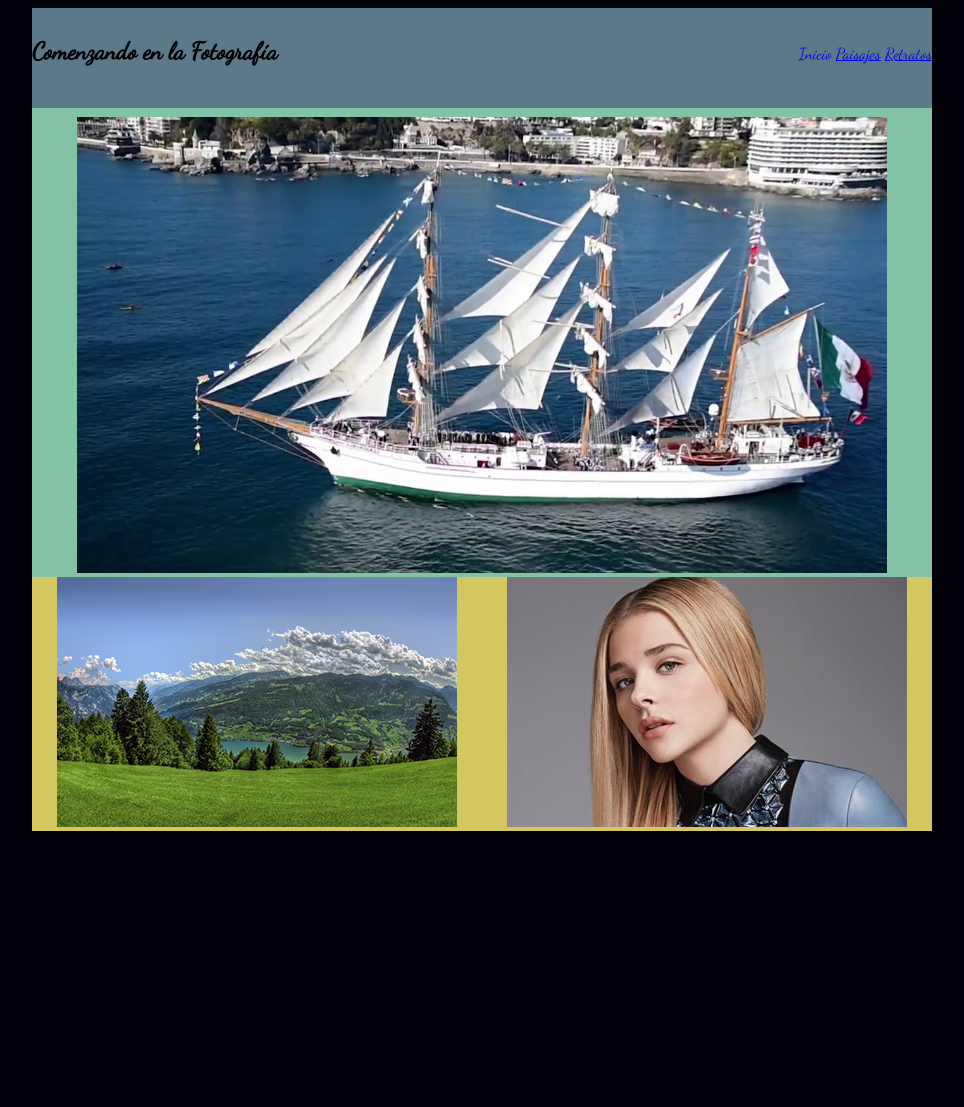
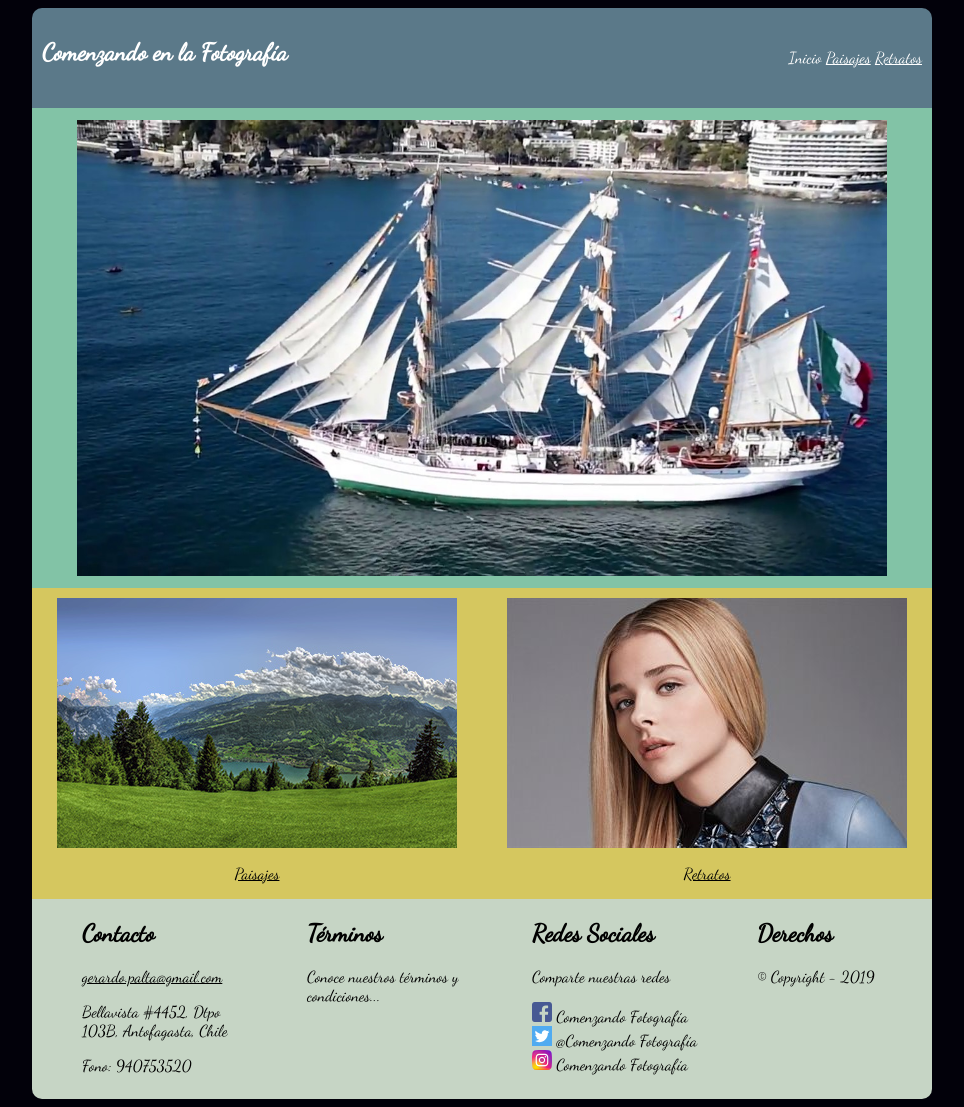
Before and after one commit to gerardoandres85/CSS-y-Dise-o-Web-Responsive---Gerardo-Palta, a plain HTML site: page index.html in a window 1280 px wide. Shown: the whole page, without its empty margins (158-1122 px from the left). Before the commit the page ends 839 px from the top, so only its background shows below. Drawn offline with Linux system fonts and the light colour scheme.

Commit message:
index version desktop

```diff
--- a/css/estilos.css
+++ b/css/estilos.css
@@ -11,22 +11,30 @@ body{
 .contenido{
   max-width: 900px;
   margin:0 auto;
-  border-radius: 10px 10px 10px 10px;
 }
 
 .cabecera{
   height: 100px;
   background-color: #5b7989;
+  color: white;
+  border-top-right-radius: 10px;
+  border-top-left-radius: 10px;
 }
 
 .cabecera h2{
   float: left;
-  padding-top: 1%;
+  padding-top: 10px;
+  padding-left: 10px;
 }
 
 .cabecera nav{
-  padding-top: 4%;
+  padding-top: 40px;
   float: right;
+  padding-right: 10px;
+}
+
+.cabecera nav a{
+  color: white;
 }
 
 a[href='index.html']{
@@ -36,42 +44,117 @@ a[href='index.html']{
 .imagen_central{
   background-color: #82c3a6;
   width: 100%;
-  text-align: center;
 }
 
 .imagen_secundaria{
   display: flex;
   flex-flow: row wrap;
   background-color: #d5c75f;
+  width: 100%;
 }
 
 #imagen1{
-  padding-top: 1%;
-  width: 90%;
+ display: block;
+ margin-left: auto;
+ margin-right: auto;
+ width: 90%;
+ padding-top: 12px;
+ padding-bottom: 12px;
 }
 
 .bloque1 {
   order: 1;
   text-align: center;
+  text-decoration: underline;
 }
 
 .bloque2 {
   order: 2;
   text-align: center;
+  text-decoration: underline;
 }
 
 div [class*="bloque"]{
   flex: 50%;
 }
 
+#imagen2{
+margin-top: 10px;
+margin-bottom: 10px;
+display: block;
+margin-left: auto;
+margin-right: auto;
+}
+
+#imagen3{
+  margin-top: 10px;
+  margin-bottom: 10px;
+  display: block;
+  margin-left: auto;
+  margin-right: auto;
+}
+
 #imagen2:hover{
   transform: rotate(10deg);
   border: 2px solid;
-  box-shadow: 2px 2px 10px #82c3a6;
+  box-shadow: 1px 1px 1px 1px #82c3a6;
+  transition-property: transform;
+  transition-duration: 1s;
 }
 
 #imagen3:hover{
   transform: translate(20px, -5px);
   border: 2px solid;
-  box-shadow: 2px 2px 10px #82c3a6;
+  box-shadow: 1px 1px 1px 1px #82c3a6;
+  transition-property: transform;
+  transition-duration: 1s;
 }
+
+footer{
+  background-color:#C6d5c5;
+  border-bottom-right-radius: 10px;
+  border-bottom-left-radius: 10px;
+  height: 200px;
+  width: 100%;
+  display: flex;
+}
+
+.contacto{
+  width: 25%;
+}
+
+.contacto h2,.contacto p{
+  margin-left: 50px;
+}
+
+.contacto a{
+  color: black;
+}
+
+.terminos{
+  width: 25%;
+}
+
+.terminos h2,.terminos p,.terminos a{
+  margin-left: 50px;
+}
+
+.redes_sociales{
+  width: 25%;
+}
+
+.redes_sociales h2,.redes_sociales p,.redes_sociales a{
+  margin-left: 50px;
+}
+
+.redes_sociales img{
+  width: 20px;
+}
+
+.derechos{
+  width: 25%;
+}
+
+.derechos h2,.derechos p,.derechos a{
+  margin-left: 50px;
+}
--- a/index.html
+++ b/index.html
@@ -22,12 +22,37 @@
       </section>
       <section class="imagen_secundaria">
         <div class="bloque1">
-          <img id="imagen2" src="img/paisaje.jpg" alt="">
+            <img id="imagen2" src="img/paisaje.jpg" alt="">
+            <p>Paisajes</p>
         </div>
         <div class="bloque2">
           <img id="imagen3" src="img/retrato.jpg" alt="">
+          <p>Retratos</p>
         </div>
       </section>
+      <footer>
+        <div class="contacto">
+          <h2>Contacto</h2>
+          <p><a href="#">gerardo.palta@gmail.com</a></p>
+          <p>Bellavista #4452, Dtpo 103B, Antofagasta, Chile</p>
+          <p>Fono: 940753520</p>
+        </div>
+        <div class="terminos">
+          <h2>Términos</h2>
+          <p>Conoce nuestros términos y condiciones...</p>
+        </div>
+        <div class="redes_sociales">
+          <h2>Redes Sociales</h2>
+          <p>Comparte nuestras redes</p>
+          <p><img src="img/facebook.svg">  Comenzando Fotografía <br>
+          <img src="img/twitter.svg">  @Comenzando Fotografía <br>
+          <img src="img/instagram.svg">  Comenzando Fotografía</p>
+        </div>
+        <div class="derechos">
+          <h2>Derechos</h2>
+          	<p>&#169; Copyright - 2019</p>
+        </div>
+      </footer>
     </div>
   </body>
 </html>
```
Also changed, not shown: img/facebook.svg (added), img/instagram.svg (added), img/twitter.svg (added).
